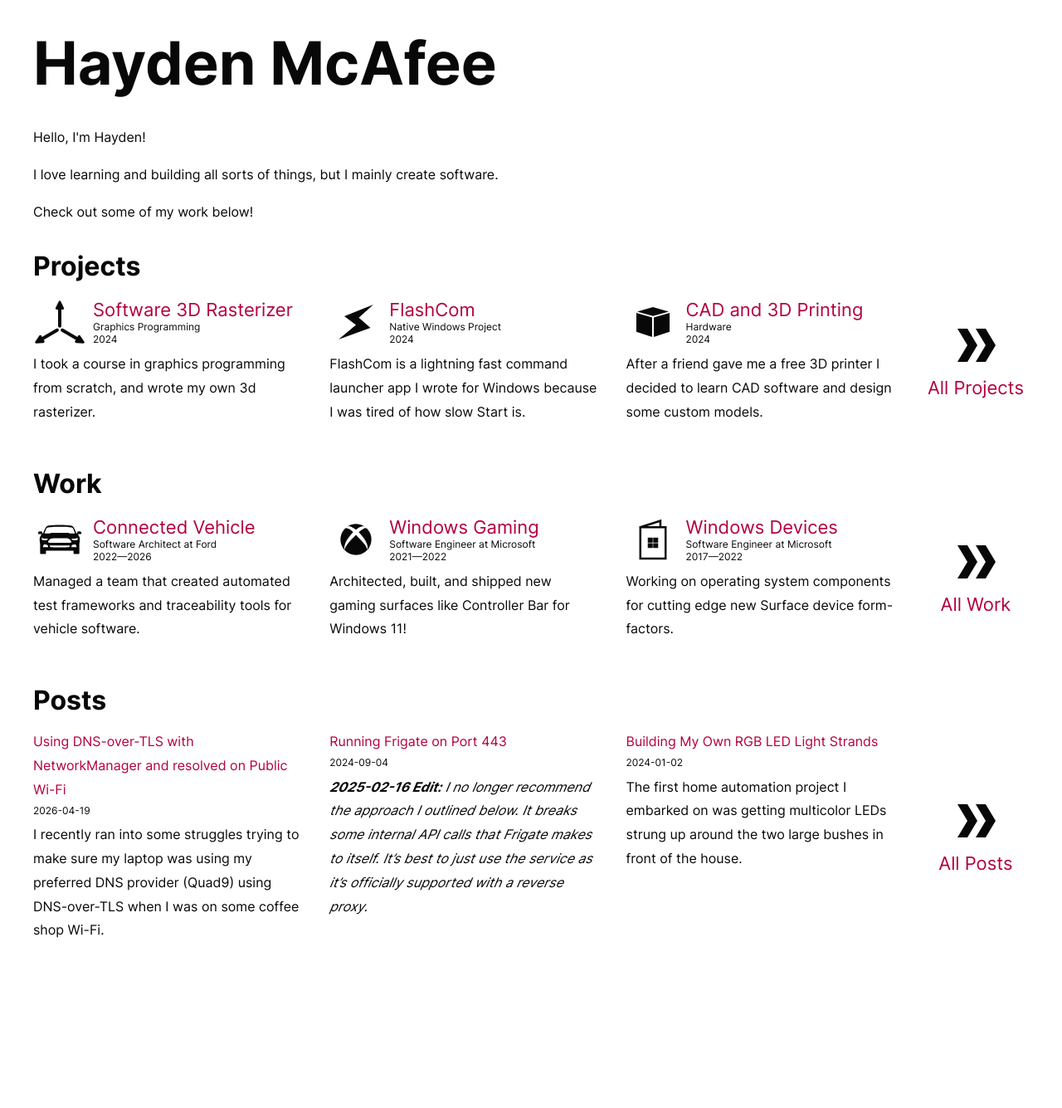
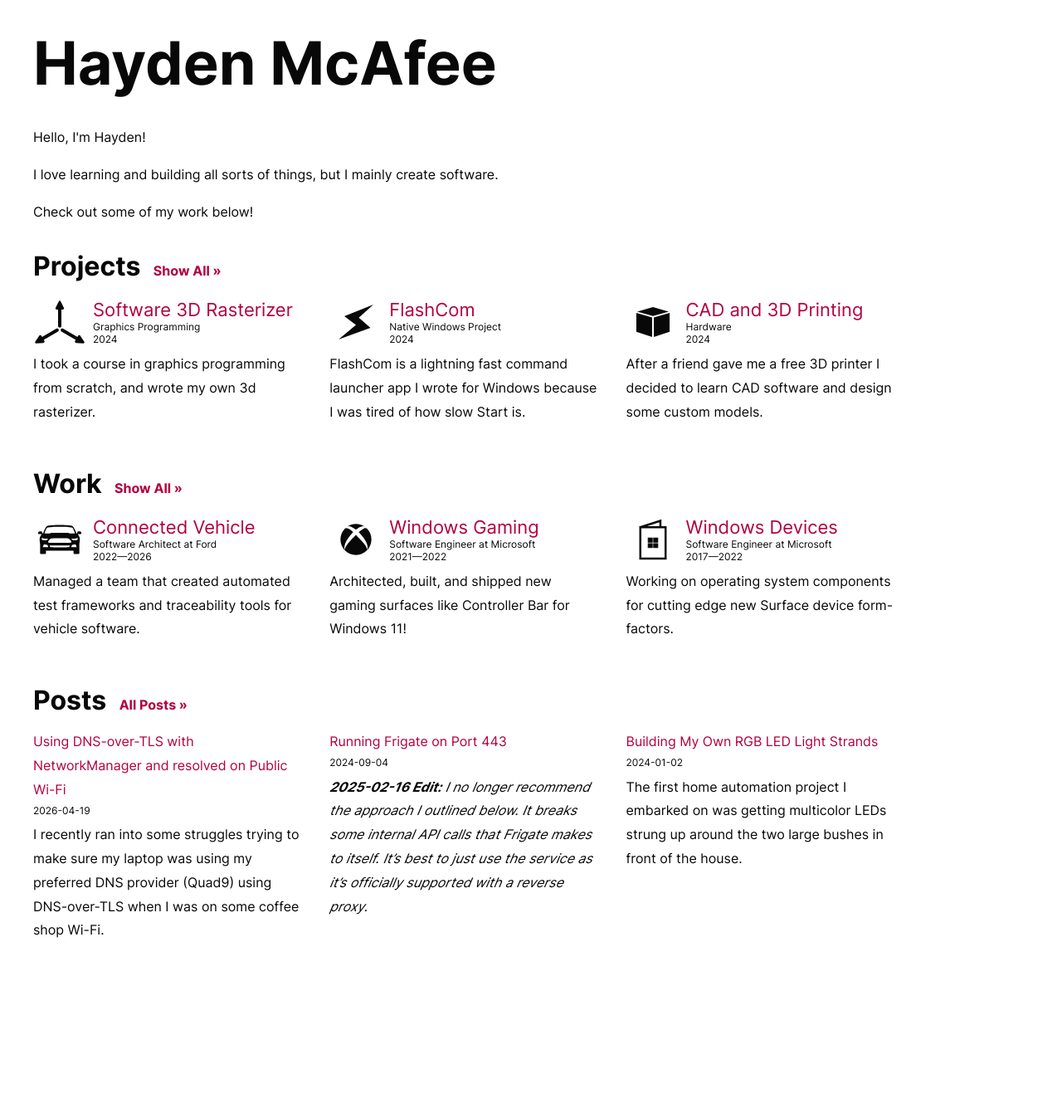
Before and after one commit to haydenmc/haydenmc.github.io, a Jekyll site: the page built from index.html, in a window 1280 px wide. Shown: the whole page at 83% size. Built offline with Jekyll 4.4.1, drawn with Linux system fonts in a browser that asks for light colours.

Commit message:
📑 Change 'see all' links to be less ugly (#25)

```diff
--- a/_sass/main.scss
+++ b/_sass/main.scss
@@ -182,6 +182,11 @@ body {
             > header {
                 font-size: $fontSizeLarge;
                 font-weight: 700;
+
+                > a {
+                    margin-left: 8px;
+                    font-size: $fontSizeNormal;
+                }
             }
 
             > ul {
@@ -229,32 +234,6 @@ body {
 
                     > p {
                         margin: 4px 0;
-                    }
-                }
-
-                > li:last-child {
-                    display: flex;
-                    align-items: center;
-
-                    @media (min-width: $mobileBreakpoint)
-                    {
-                        width: calc(13% - 32px);
-                    }
-
-                    a {
-                        display: flex;
-                        flex-grow: 1;
-                        height: 100%;
-                        align-items: center;
-                        justify-content: center;
-                        text-align: center;
-                        font-size: 22px;
-                        flex-direction: column;
-
-                        @media (max-width: $mobileBreakpoint)
-                        {
-                            flex-direction: row-reverse;
-                        }
                     }
                 }
             }
--- a/index.html
+++ b/index.html
@@ -10,7 +10,7 @@ layout: default
     </section>
 
     <section>
-        <header>Projects</header>
+        <header>Projects <a href="{% link projects.html %}">Show All &raquo;</a></header>
         <ul>
             {% assign sorted_projects = site.projects | sort: 'date' | reverse %}
             {% for project in sorted_projects limit: 3 %}
@@ -28,17 +28,11 @@ layout: default
                 <p>{{ project.description }}</p>
             </li>
             {% endfor %}
-            <li>
-                <a href="{% link projects.html %}">
-                    {% include svg/doublechevron.svg %}
-                    <div>All Projects</div>
-                </a>
-            </li>
         </ul>
     </section>
 
     <section>
-        <header>Work</header>
+        <header>Work <a href="{% link work.html %}">Show All &raquo;</a></header>
         <ul>
             {% assign sorted_work = site.work | reverse %}
             {% for work in sorted_work limit: 3 %}
@@ -56,17 +50,11 @@ layout: default
                 <p>{{ work.description }}</p>
             </li>
             {% endfor %}
-            <li>
-                <a href="{% link work.html %}">
-                    {% include svg/doublechevron.svg %}
-                    <div>All Work</div>
-                </a>
-            </li>
         </ul>
     </section>
 
     <section>
-        <header>Posts</header>
+        <header>Posts <a href="{% link posts.html %}">All Posts &raquo;</a></header>
         <ul>
             {% for post in site.posts limit: 3 %}
                 <li>
@@ -77,12 +65,6 @@ layout: default
                     {{ post.excerpt }}
                 </li>
             {% endfor %}
-            <li>
-                <a href="{% link posts.html %}">
-                    {% include svg/doublechevron.svg %}
-                    <div>All Posts</div>
-                </a>
-            </li>
         </ul>
     </section>
 </main>
```
